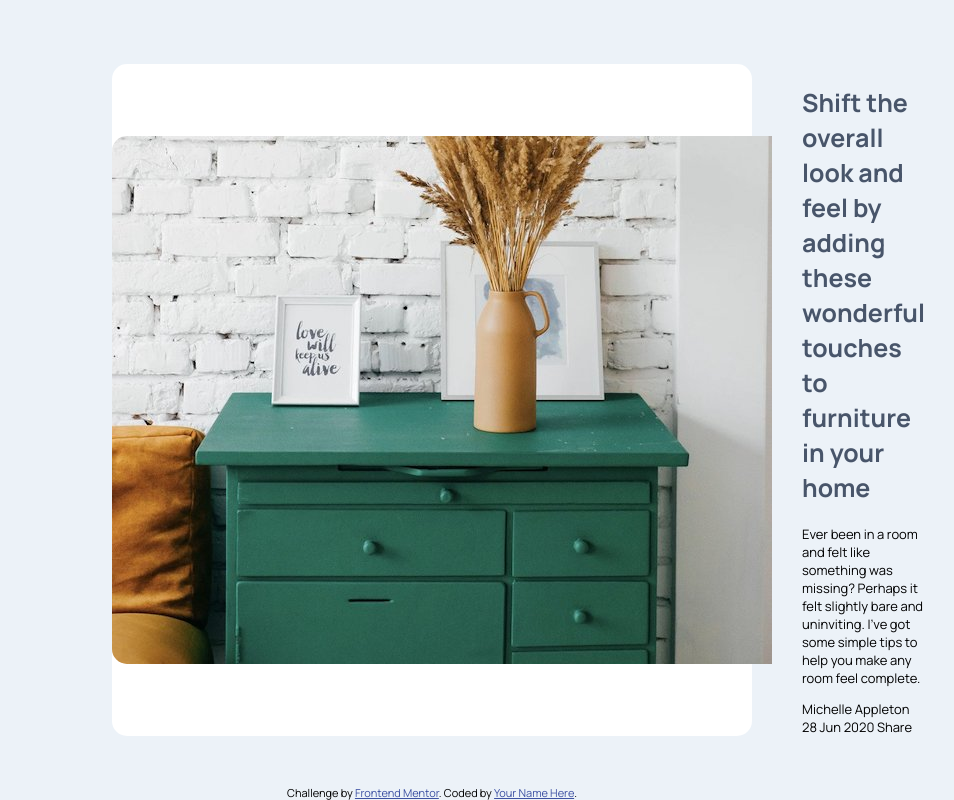
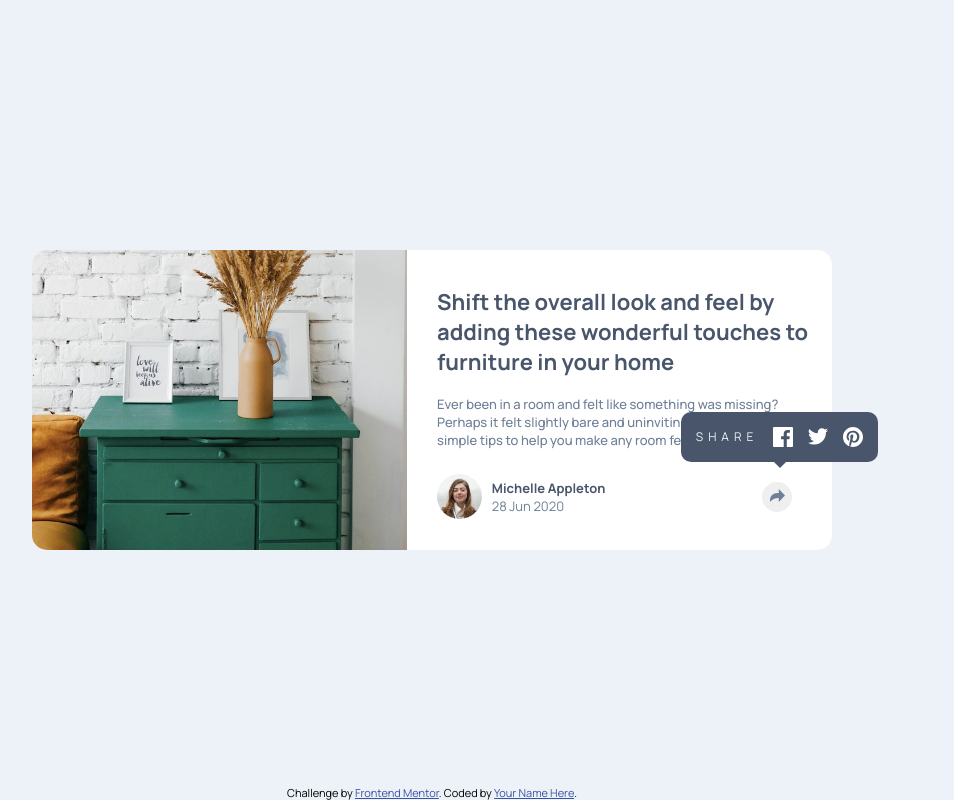
Before and after one commit to jonaszdecember7-lab/article-preview-component-master, a plain HTML site: page index.html in a window 1280 px wide. Shown: the whole page, without its empty margins (208-1162 px from the left). Drawn offline with Linux system fonts and the light colour scheme.

Commit message:
main bulk complete, must finish querys next time

```diff
--- a/index.html
+++ b/index.html
@@ -27,10 +27,26 @@
         to help you make any room feel complete.
       </p>
 
-      Michelle Appleton
-      28 Jun 2020
+      <div class="share-section">
+        <div class="author">
+          <img class="profile-picture" src="images/avatar-michelle.jpg" alt="profile picture">
+          <div class="author-info">
+            <span class="name">Michelle Appleton</span>
+            <time datetime="2020-06-28">28 Jun 2020</time>
+          </div>
+        </div>
 
-      Share
+        <div class="share-menu ">
+          <span id="SHARE">SHARE</span>
+          <img class="share-icon" src="images/icon-facebook.svg" alt="icon-facebook">
+           <img class="share-icon" src="images/icon-twitter.svg" alt="icon-twitter">
+            <img class="share-icon" src="images/icon-pinterest.svg" alt="icon-pinterest">
+        </div>
+
+        <button class="share-button">
+          <img src="images/icon-share.svg" alt="share-icon">
+        </button>
+      </div>
 
   </section>
 </main>
@@ -38,5 +54,6 @@
     Challenge by <a href="https://www.frontendmentor.io?ref=challenge" target="_blank">Frontend Mentor</a>.
     Coded by <a href="#">Your Name Here</a>.
   </div>
+  <script src="script.js"></script>
 </body>
 </html>
--- a/script.js
+++ b/script.js
@@ -0,0 +1,7 @@
+const shareButton = document.querySelector('.share-button');
+const shareMenu = document.querySelector('.share-menu');
+
+shareButton.addEventListener('click', () => {
+    shareButton.classList.toggle('active');
+    shareMenu.classList.toggle('hidden');
+});
--- a/style.css
+++ b/style.css
@@ -3,7 +3,7 @@
 body {
     font-size: 13px;
     display: flex;
-    font-family: Manrope, Arial, Helvetica, sans-serif;
+    font-family: 'Manrope', Arial, Helvetica, sans-serif;
     background-color: hsl(210, 46%, 95%);
     justify-content: center;
     min-height: 100vh;
@@ -14,52 +14,172 @@ body {
 main {
     display: flex;
     flex-direction: row;
-    gap: 50px;
     margin: 0 auto;
     align-items: center;
     background-color: white;
     border-radius: 15px;
-    max-width: 50%;
+    max-width: 800px;
+    width: 90%;
+    gap: 30px;
     height: auto;
 }
 
 h1 {
-    font-size: 25px;
+    font-size: 22px;
     color: hsl(217, 19%, 35%);
 }
 
-img {
+p {
+    color: hsl(214, 17%, 51%);
+    font-weight: 500;
+}
+
+
+.image img {
+    width: 100%;
+    height: auto;
     display: block;
     border-radius: 15px 0 0 15px;
 }
 
+
 .image {
-    height: auto;
-    max-width: 100%;
+    flex: 1;
 }
 
 .information {
-    max-width: 25%;
+    flex: 1;
+    padding: 0 20px 0 0;
+}
+
+.share-section {
+ display: flex;
+    justify-content: space-between;
+    align-items: center;
+     position: relative;
+
+}
+
+.author {
+   display: flex;
+   gap: 5px;
+   align-items: center;
+    flex-direction: row;
+        gap: 10px;
+
+}
+
+.profile-picture {
+    width: 15%;
+    height: auto;
+    border-radius: 100%;
+}
+
+.author-info {
+    display: flex;
+    flex-direction: column;
+}
+
+.name {
+    color:hsl(217, 19%, 35%);
+    font-weight: 700;
+}
+
+time {
+    color: hsl(214, 17%, 51%);
+}
+
+.share-menu {
+    background-color: hsl(217, 19%, 35%);
+    display: flex;
+    padding: 15px;
+    border-radius: 10px;
+    gap: 15px;
+    align-items: center;
+     z-index: 10;
+     position: absolute;
+     bottom: 100%;
+    left: 65%;
+}
+
+.share-menu::after {
+    content: "";
+    position: absolute;
+    top: 100%;
+    left: 50%;
+    transform: translateX(-50%);
+    border-width: 6px;
+    border-style: solid;
+    border-color: hsl(217, 19%, 35%) transparent transparent transparent;
 }
 
 
+#SHARE {
+    letter-spacing: 5px;
+    font-size: 12px;
+    color: hsl(210, 46%, 95%);
+}
 
+.share-icon {
+    cursor: pointer;
+    width: 20px;
+    height: auto;
+}
 
+.hidden {
+    cursor: default;
+    display: none;
+}
 
+.share-button {
+    align-items: center;
+    border: none;
+    border-radius: 100%;
+    width: 30px;
+    height: 30px;
+    margin: 20px;
+}
 
+.share-button:hover img {
+    filter: brightness(0) invert(1);
+}
 
+.share-button:hover {
+    background-color: hsl(217, 19%, 35%);
+    cursor: pointer;
+}
 
+.share-button.active {
+    background-color: hsl(217, 19%, 35%);
+}
 
-
-
-
-
-
-
-
-
-
+.share-button.active img {
+    filter: brightness(0) invert(1);
+}
 
 
 .attribution { font-size: 11px; text-align: center; position: absolute; display: block; bottom: 0px;}
 .attribution a { color: hsl(228, 45%, 44%); }
+
+
+
+@media (max-width: 600px) {
+  main {
+    flex-direction: column;
+  }
+  .image, .information {
+    width: 90%;
+    font-size: 15px;
+  }
+  .information {
+    text-align: start;
+  }
+  h1 {
+    font-size: 20px;
+  }
+  .image img {
+    border-radius: 15px 15px 0 0;
+
+}
+
+}
```
